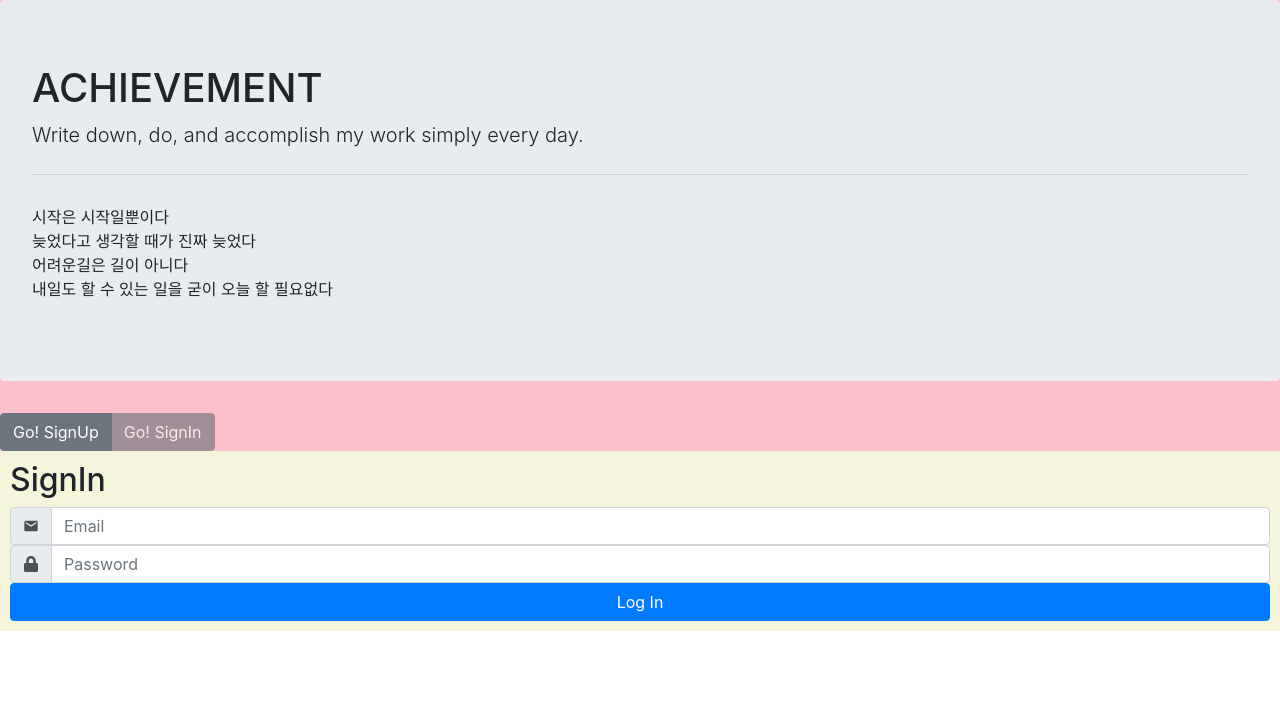
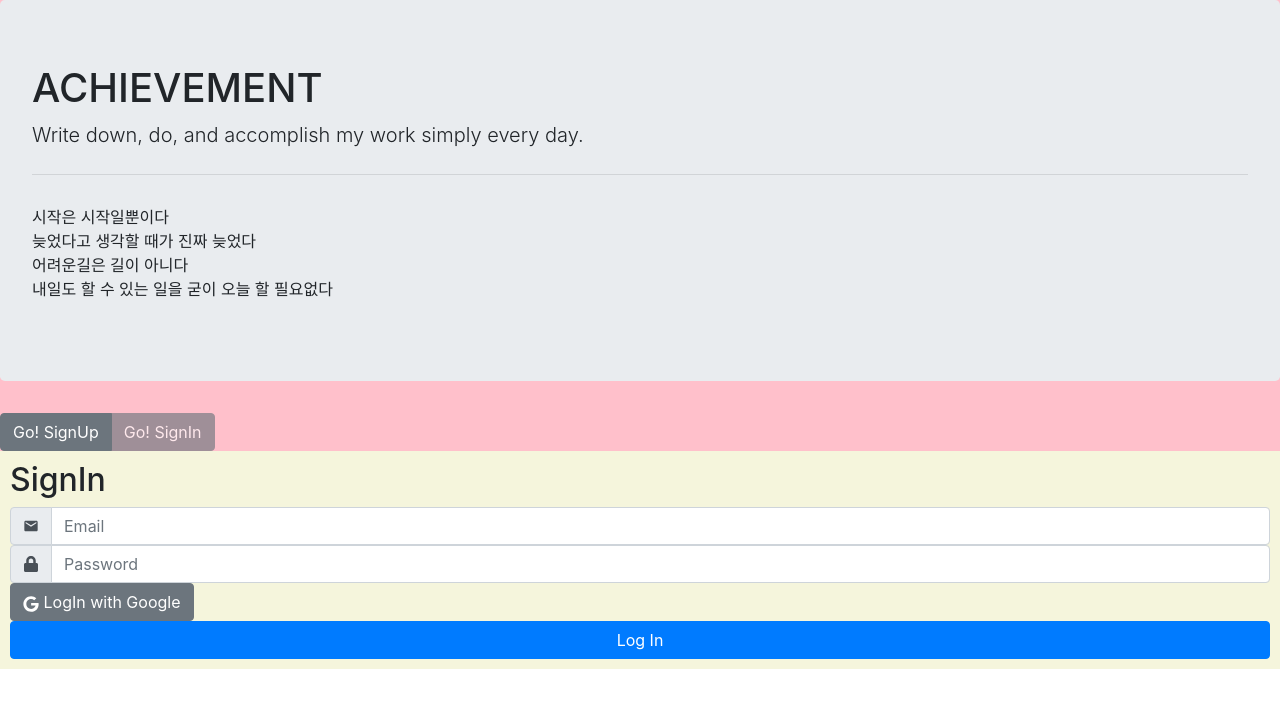
Before and after one commit to jch9537/achieve_client, a React (Create React App) app: page / in a window 1280 px wide. Shown: the top 708 px of the page. Built offline with nearby package versions, Linux system fonts and the light colour scheme.

Commit message:
✨  Add Google-OAuth Google-OAuth로그인을 위한 컴포넌트 수정

```diff
--- a/src/components/sign/signin.js
+++ b/src/components/sign/signin.js
@@ -1,11 +1,6 @@
 import React, { Component } from "react";
 import { Redirect } from "react-router-dom";
-import {
-  FaUserCircle,
-  FaLock,
-  FaCheckDouble,
-  FaUserCheck
-} from "react-icons/fa";
+import { FaLock, FaGoogle } from "react-icons/fa";
 import { MdEmail } from "react-icons/md";
 
 import api from "../../util/api";
@@ -110,6 +105,12 @@ class SignIn extends Component {
               onChange={e => this.writePassword(e)}
             />
           </div>
+          <a href="http://localhost:8000/auth/google">
+            <button type="button" className="btn btn-secondary">
+              <FaGoogle />
+              <span> LogIn with Google</span>
+            </button>
+          </a>
           <button
             type="button"
             className="btn btn-primary btn btn-block"
--- a/src/components/sign/signout.js
+++ b/src/components/sign/signout.js
@@ -9,7 +9,7 @@ const SignOut = props => {
   } else {
     return (
       <div>
-        <button onClick={implementSignOut}>SignOut</button>
+        <button onClick={implementSignOut}>Log Out</button>
       </div>
     );
   }
--- a/src/components/sign/signup.js
+++ b/src/components/sign/signup.js
@@ -2,9 +2,9 @@ import React, { Component } from "react";
 import {
   FaUserCircle,
   FaLock,
-  FaCheckCircle,
   FaCheckDouble,
-  FaUserCheck
+  FaUserCheck,
+  FaGoogle
 } from "react-icons/fa";
 import { MdEmail } from "react-icons/md";
 
@@ -76,7 +76,7 @@ class SignUp extends Component {
   createPassword = e => {
     // console.log("사인업 비밀번호: ", e.target.value);
     let __password = e.target.value;
-    if (!isEmail(__password)) {
+    if (!isPassword(__password)) {
     }
     this.setState({ password: __password });
     this.checkValidPassword();
@@ -237,7 +237,7 @@ class SignUp extends Component {
                 </span>
               ) : (
                 <span style={{ color: "red" }}>
-                  8~10자의 영문/숫자 조합을 사용해주세요
+                  8~12자의 영문/숫자 조합을 사용해주세요
                 </span>
               )
             ) : null}
@@ -268,6 +268,12 @@ class SignUp extends Component {
               )
             ) : null}
           </div>
+          <a href="http://localhost:8000/auth/google">
+            <button type="button" className="btn btn-secondary">
+              <FaGoogle />
+              <span> SignUp with Google</span>
+            </button>
+          </a>
         </div>
 
         <button
--- a/src/pages/Home.js
+++ b/src/pages/Home.js
@@ -56,11 +56,7 @@ class Home extends Component {
             </button>
           </div>
         </div>
-        {this.state.signInOrUp ? (
-          <SignIn />
-        ) : (
-          <SignUp handleToggle={this.toggleSignInOrUp} />
-        )}
+        {this.state.signInOrUp ? <SignIn /> : <SignUp />}
       </div>
     );
   }
--- a/src/util/check.js
+++ b/src/util/check.js
@@ -3,6 +3,6 @@ export function isEmail(asValue) {
   return regExp.test(asValue); // 형식에 맞는 경우 true 리턴
 }
 export function isPassword(asValue) {
-  var regExp = /^(?=.*\d)(?=.*[a-zA-Z])[0-9a-zA-Z]{8,10}$/; //  8 ~ 10자 영문, 숫자 조합
+  var regExp = /^(?=.*\d)(?=.*[a-zA-Z])[0-9a-zA-Z]{8,12}$/; //  8 ~ 12자 영문, 숫자 조합
   return regExp.test(asValue); // 형식에 맞는 경우 true 리턴
 }
```
Also changed, not shown: src/components/index.js (+285 -0 lines).
